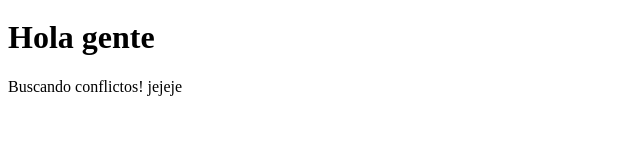
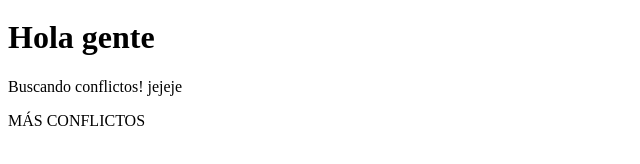
Before and after one commit to jonatan85/git-impostor, a plain HTML site: page gustavo.html in a window 1280 px wide. Shown: the part 332-496 px from the top of the page, without its empty margins (0-640 px from the left). Drawn offline with Linux system fonts and the light colour scheme.

Commit message:
cambios5

```diff
--- a/gustavo.html
+++ b/gustavo.html
@@ -15,6 +15,7 @@
         </nav>
         <h1>Hola gente</h1>
         <p>Buscando conflictos! jejeje</p>
+        <P> MÁS CONFLICTOS</P>
     </head>
 </body>
 </html>
```
